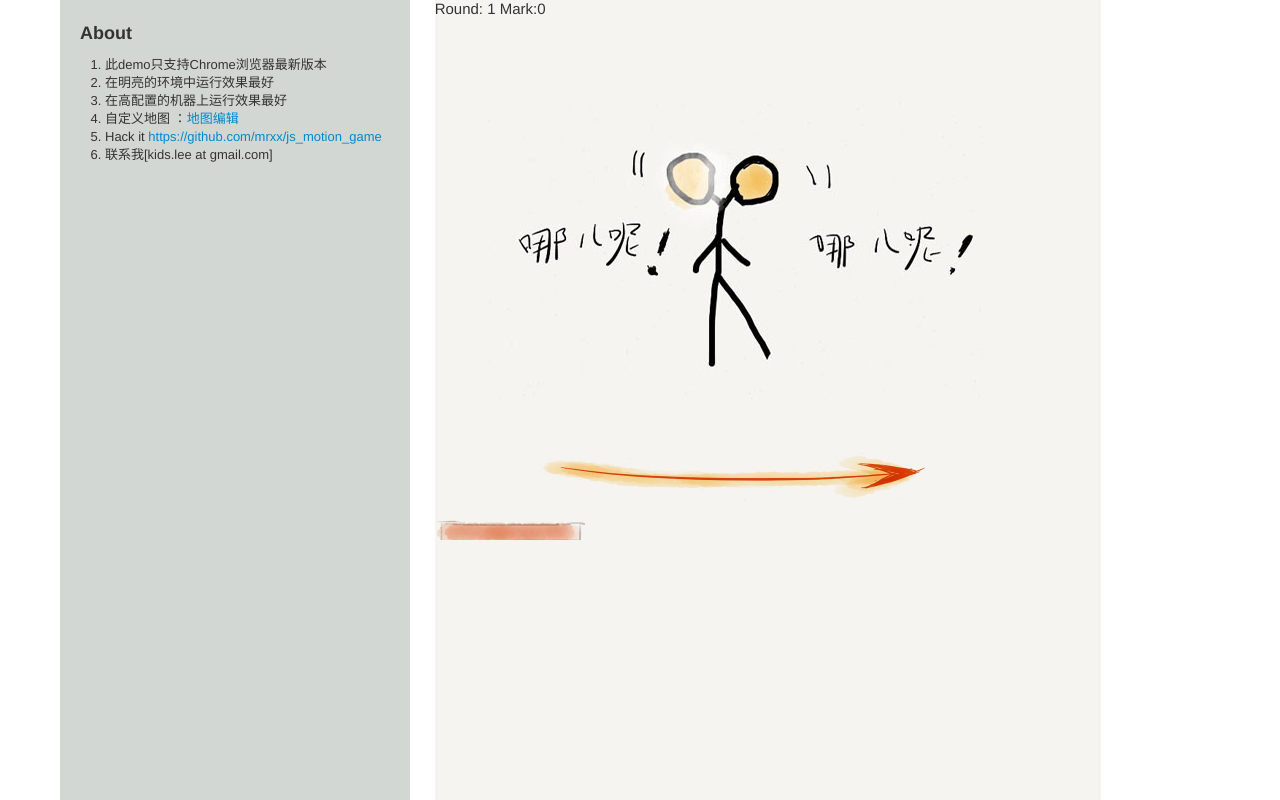
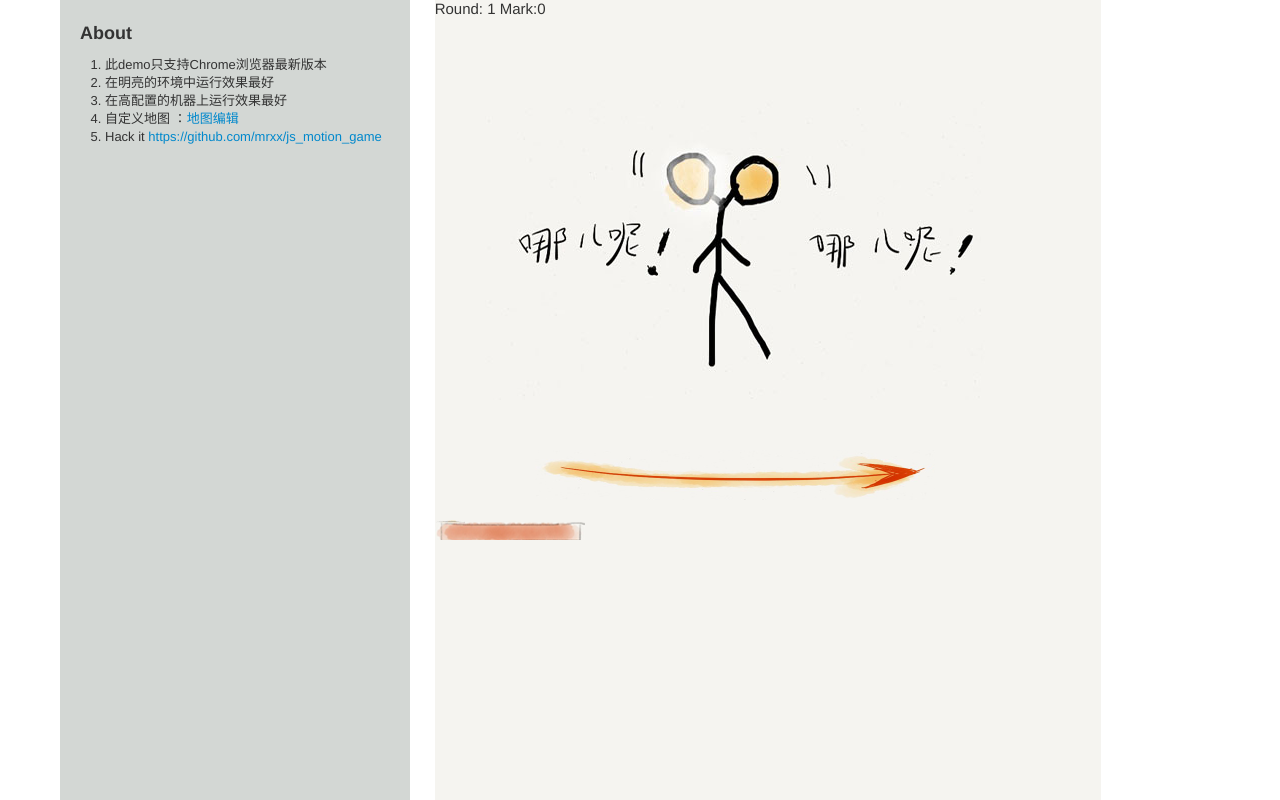
Before and after one commit to mrxx/js_motion_game, a plain HTML site: page handsjob.html in a window 1280 px wide. Drawn offline with Linux system fonts and the light colour scheme.

Commit message:
Create handsjob.html
update

```diff
--- a/handsjob.html
+++ b/handsjob.html
@@ -40,7 +40,6 @@
 
                   <li>自定义地图 ：<a href="maptools.html" target="_blank">地图编辑</a></li>
                   <li>Hack it <a href="https://github.com/mrxx/js_motion_game" target="_blank">https://github.com/mrxx/js_motion_game</a>
-                  <li>联系我[kids.lee at gmail.com]</li>
 
                   </li>
                   <ol>
```
